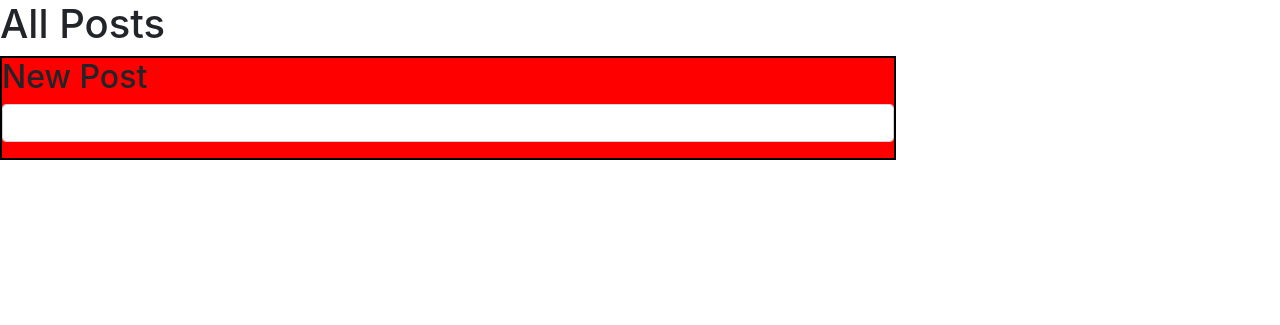
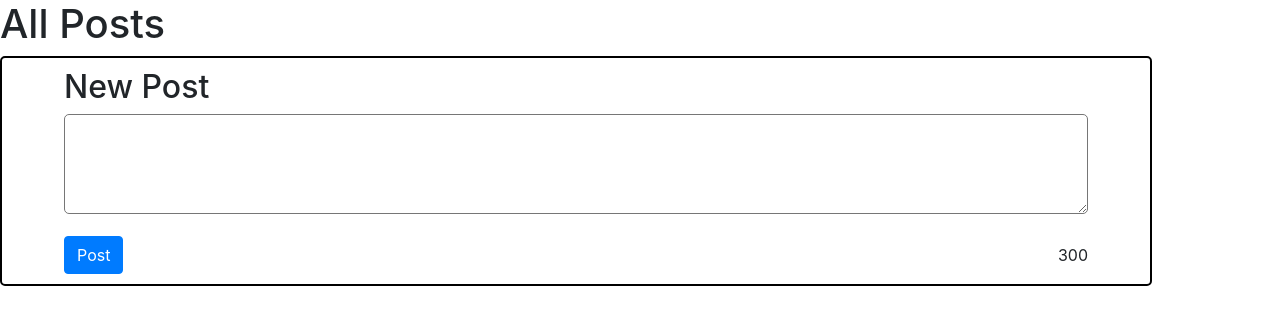
Before and after one commit to UruTe4R/project4-cs50w, a Django app: page / in a window 1280 px wide. Shown: the part 56-381 px from the top of the page. Run offline with Django 3.2, Linux system fonts and the light colour scheme; a user stored in the database is signed in; data comes from the database, SQL or seed files in the repository; both versions use the stored data as it was after the commit; some libraries are stand-ins or nearby versions.

Commit message:
Quit using fetch, use Django form insted, and add word_counter

```diff
--- a/network/forms.py
+++ b/network/forms.py
@@ -9,7 +9,7 @@ class PostForm(forms.ModelForm):
             "content": ""
         }
         widgets = {
-            "content": forms.TextInput(attrs={
-                "class": "form-control"
+            "content": forms.Textarea(attrs={
+                "class": "form-textarea"
             })
         }
--- a/network/static/network/post.js
+++ b/network/static/network/post.js
@@ -17,8 +17,17 @@ document.addEventListener('DOMContentLoaded', () => {
   // By Default, Load All Posts View
   loadPosts()
 
+  // show word length
+  const word_length = document.querySelector('#word-length')
+  let max_word_length = 300
+
+  document.querySelector('.form-textarea').addEventListener('input', () => {
+    word_length.innerHTML = max_word_length - document.querySelector('.form-textarea').value.length
+  })
 
 })
+
+
 
 function loadPosts() {
   console.log('loadPosts')
@@ -26,6 +35,8 @@ function loadPosts() {
   post_view.style.display = 'block'
   following_view.style.display = 'none'
   user_info_view.style.display = 'none'
+
+
 
   // Fetch to Load Posts
   fetch('/posts')
--- a/network/static/network/styles.css
+++ b/network/static/network/styles.css
@@ -5,8 +5,26 @@
 
 /* post_form style */
 .form-container {
-  width: 70%;
+  width: 90vw;
   height: 7%;
   border: 2px solid black;
-  background-color: red;
+  border-radius: 5px;
+  display: flex;
+  flex-direction: column;
+  justify-content: center;
+  align-items: center;
+  padding: 10px;
 }
+
+.form-textarea {
+  height: 100px;
+  border-radius: 5px;
+  width: 80vw;
+}
+
+.form-under {
+  display: flex;
+  justify-content: space-between;
+  align-items: center;
+  flex-direction: row;
+}
--- a/network/templates/network/index.html
+++ b/network/templates/network/index.html
@@ -5,10 +5,14 @@
 <div id="all-posts-view">
     <h1>All Posts</h1>
     <div class="form-container">
-        <form action="{% url 'posts' %}" method="post">
+        <form id="post-form" action="{% url 'posts' %}" method="post">
             <h2>New Post</h2>
             {% csrf_token %}
             {{ post_form.as_p }}
+            <div class="form-under">
+                <input id="post-button" type="submit" class="btn btn-primary" value="Post">
+                <div id="word-length">300</div>
+            </div>
         </form>
     </div>
 </div>
--- a/network/views.py
+++ b/network/views.py
@@ -20,7 +20,17 @@ def posts(request):
     # Get all posts in descending order
     posts = Post.objects.all().order_by('-timestamp')
     if request.method == "POST":
-        ...
+        print("request.POST:", request.POST)
+        post = PostForm(request.POST)
+        # Return error if form is invalid
+        if not post.is_valid():
+            return render(request, 'network/index.html', {
+                "post_form": post
+            })
+        post = post.save(commit=False)
+        post.poster = request.user
+        post.save()
+        return HttpResponseRedirect(reverse("index"))
     else:
         post_list = [{
             "poster": post.poster.username,
```
Also changed, not shown: db.sqlite3.
